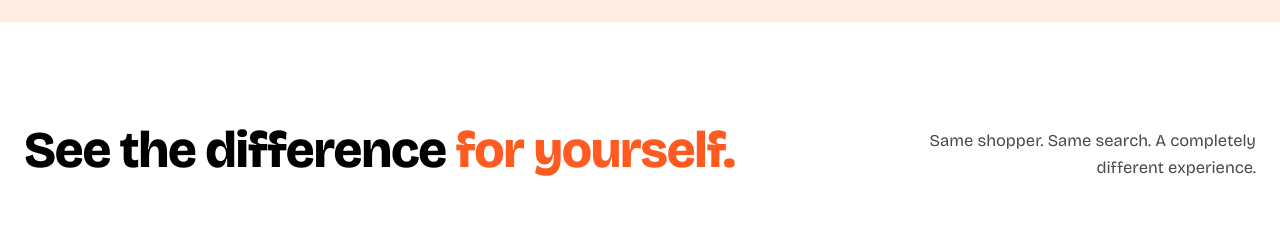
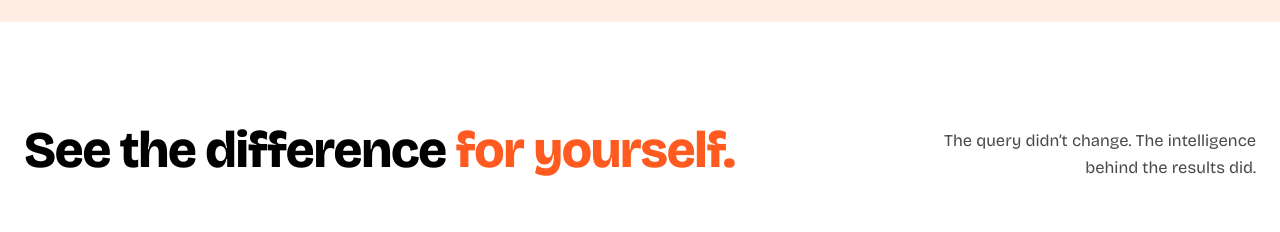
Before and after one commit to ishaangupta2311/growmerce-landing, a Next.js app: page /compare in a window 1280 px wide. Shown: the part 1280-1512 px from the top of the page. Built offline with nearby package versions, Linux system fonts and the light colour scheme.

Commit message:
Update compare section subtitle

```diff
--- a/src/app/compare/page.tsx
+++ b/src/app/compare/page.tsx
@@ -161,7 +161,8 @@ export default function ComparePage() {
                 <span className="text-brand">for yourself.</span>
               </h2>
               <p className="max-w-[34ch] text-[16.5px] leading-relaxed text-body-mute lg:text-right">
-                Same shopper. Same search. A completely different experience.
+                The query didn&rsquo;t change. The intelligence behind the results
+                did.
               </p>
             </div>
           </Reveal>
```
